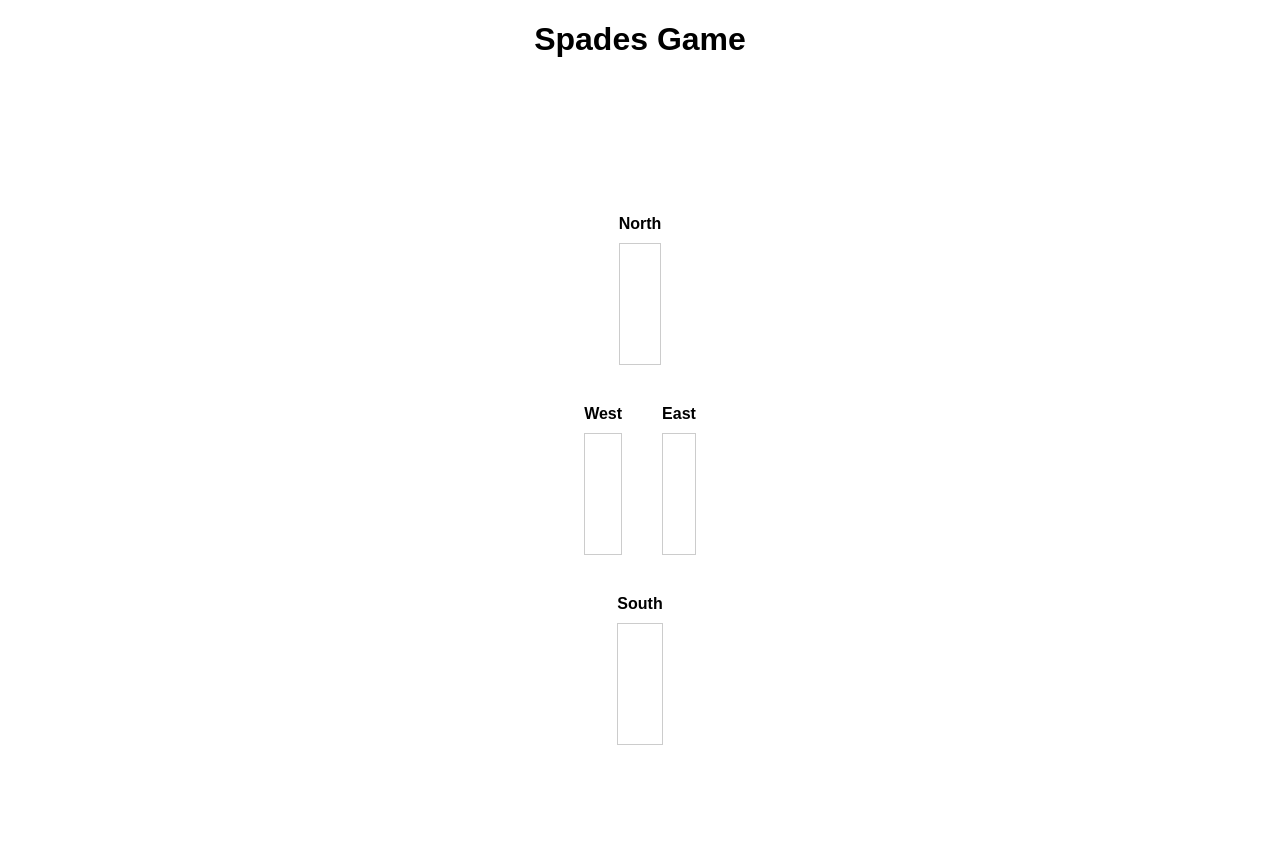
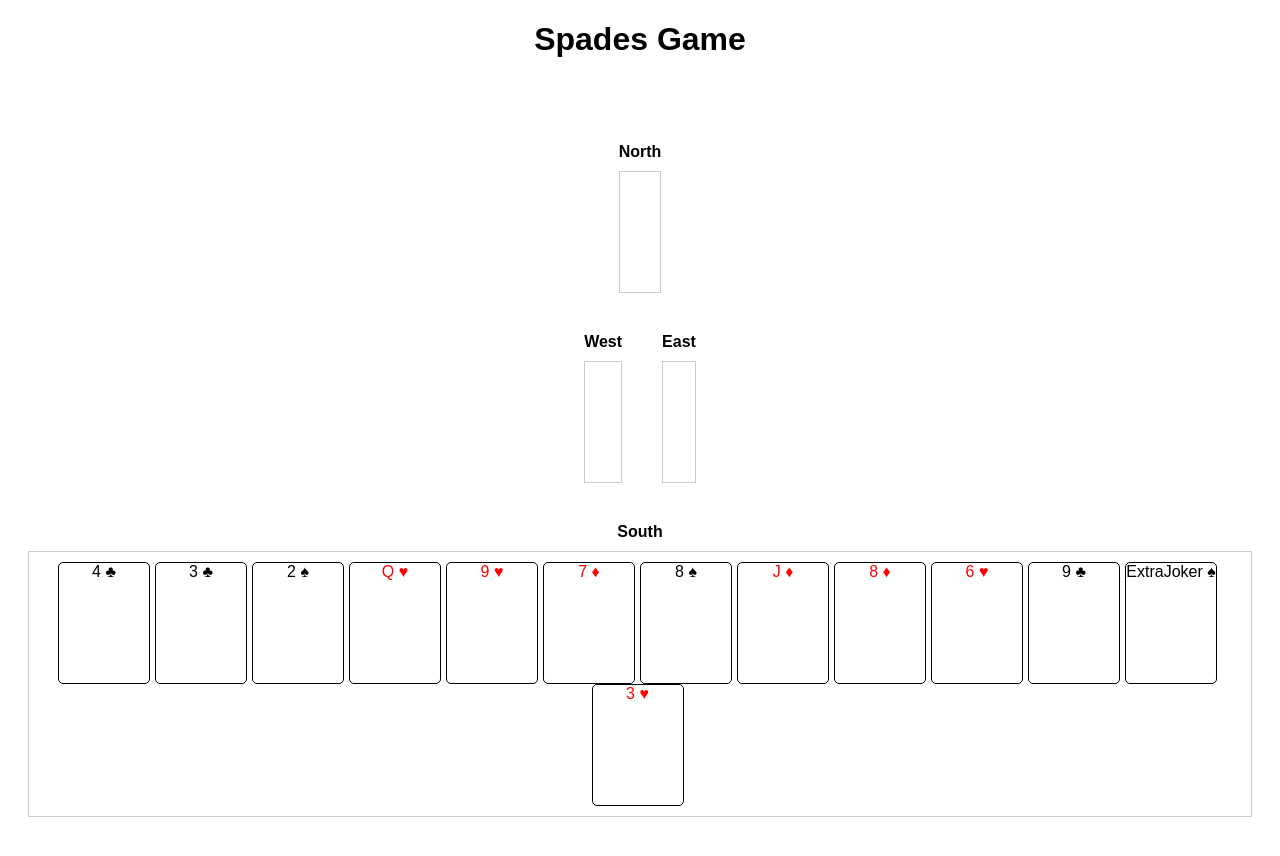
Before and after one commit to jlheard/spades, a plain HTML site: page index.html in a window 1280 px wide. Drawn offline with Linux system fonts and the light colour scheme.

Commit message:
apply colors and styles to the "you" player's hand

```diff
--- a/css/style.css
+++ b/css/style.css
@@ -36,36 +36,26 @@ body {
 /* Card styles */
 .card {
   display: inline-block;
-  width: 60px;
-  height: 90px;
+  width: 90px;
+  height: 120px;
   border: 1px solid #000;
   border-radius: 5px;
   background-color: #fff;
   margin-right: 5px;
 }
 
-.card.rank {
-  font-weight: bold;
-  font-size: 16px;
-  margin-bottom: 5px;
-}
-
-.card.suit {
-  font-size: 14px;
-}
-
-.card.suit.hearts {
+.card.suit-hearts {
   color: red;
 }
 
-.card.suit.diamonds {
+.card.suit-diamonds {
   color: red;
 }
 
-.card.suit.clubs {
+.card.suit-clubs {
   color: black;
 }
 
-.card.suit.spades {
+.card.suit-spades {
   color: black;
 }
--- a/index.html
+++ b/index.html
@@ -27,6 +27,6 @@
     </div>
   </div>
 
-  <script src="js/game.js" type="module"></script>
+  <script src="js/main.js" type="module"></script>
 </body>
 </html>
--- a/js/game.js
+++ b/js/game.js
@@ -1,5 +1,5 @@
 import { Player } from './player.js';
-import { Deck } from './deck.js';
+import { Deck, getSuitSymbol } from './deck.js';
 
 export class Game {
     constructor() {
@@ -25,17 +25,17 @@ export class Game {
         this.dealHands();
 
         // Populate the cards in the hand of player "You"
-    // const youHandElement = document.getElementById('player-hand');
-    // you.hand.forEach(card => {
-    //   const cardElement = document.createElement('div');
-    //   cardElement.classList.add('card');
-    //   cardElement.innerHTML = `<div class="card rank">${card.rank}</div>
-    //                            <div class="card suit ${card.suit}">${getSuitSymbol(card.suit)}</div>`;
-    //   youHandElement.appendChild(cardElement);
-    // });
-
+        const youHandElement = document.getElementById('player-hand');
+        if (youHandElement) {
+            you.hand.forEach(card => {
+                const cardElement = document.createElement('div');
+                cardElement.classList.add('card');
+                cardElement.classList.add(`suit-${card.suit.toLowerCase()}`); // Add separate suit class
+                cardElement.innerHTML = `<div class="card-content">${card.rank}&nbsp;${getSuitSymbol(card.suit)}</div>`;
+                youHandElement.appendChild(cardElement);
+            });
         }
-
+    }
 
     dealHands() {
         const numCardsPerHand = 13;
--- /dev/null
+++ b/js/main.js
@@ -0,0 +1,8 @@
+import { Game } from './game.js';
+
+function startGame() {
+  const game = new Game();
+  game.dealHands();
+}
+
+startGame();
```
Lines whose indentation alone changed are shown as unchanged.
